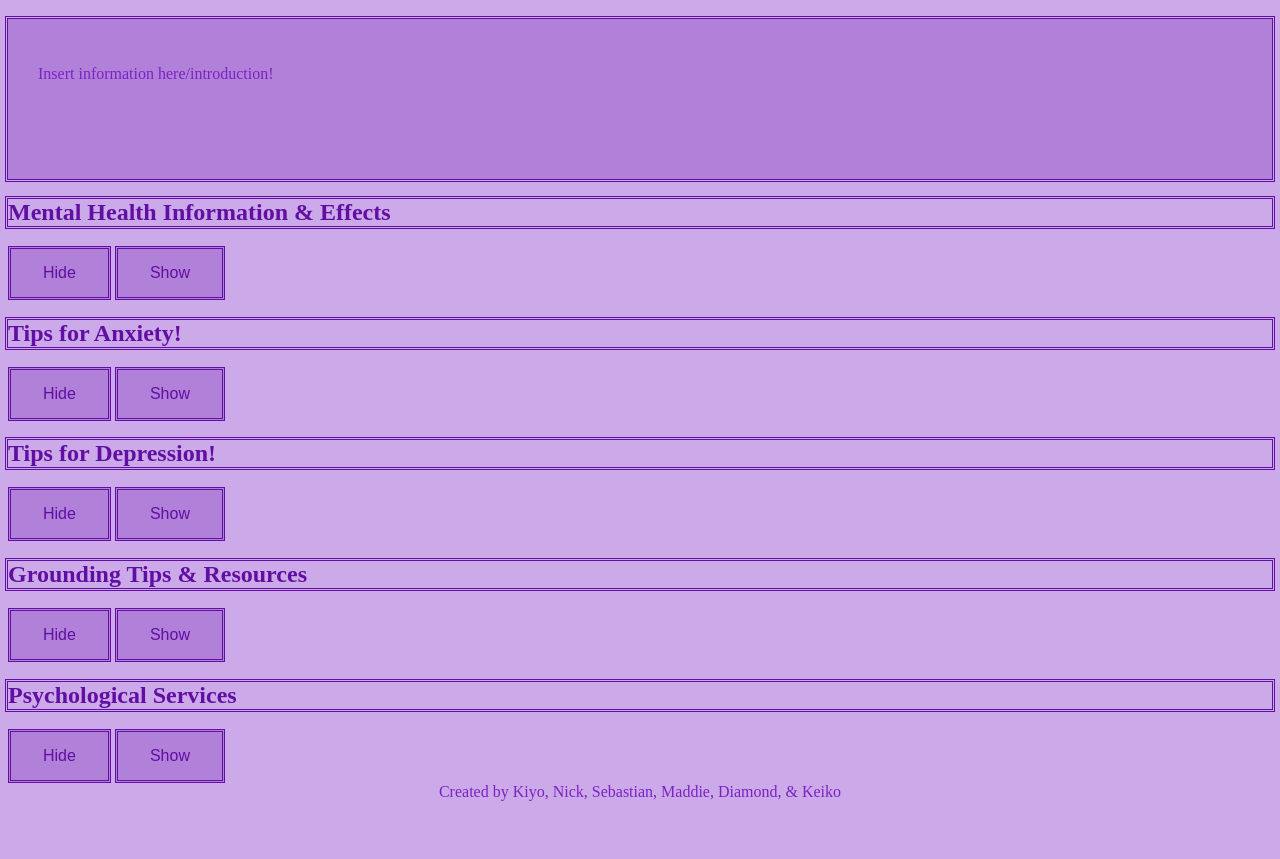
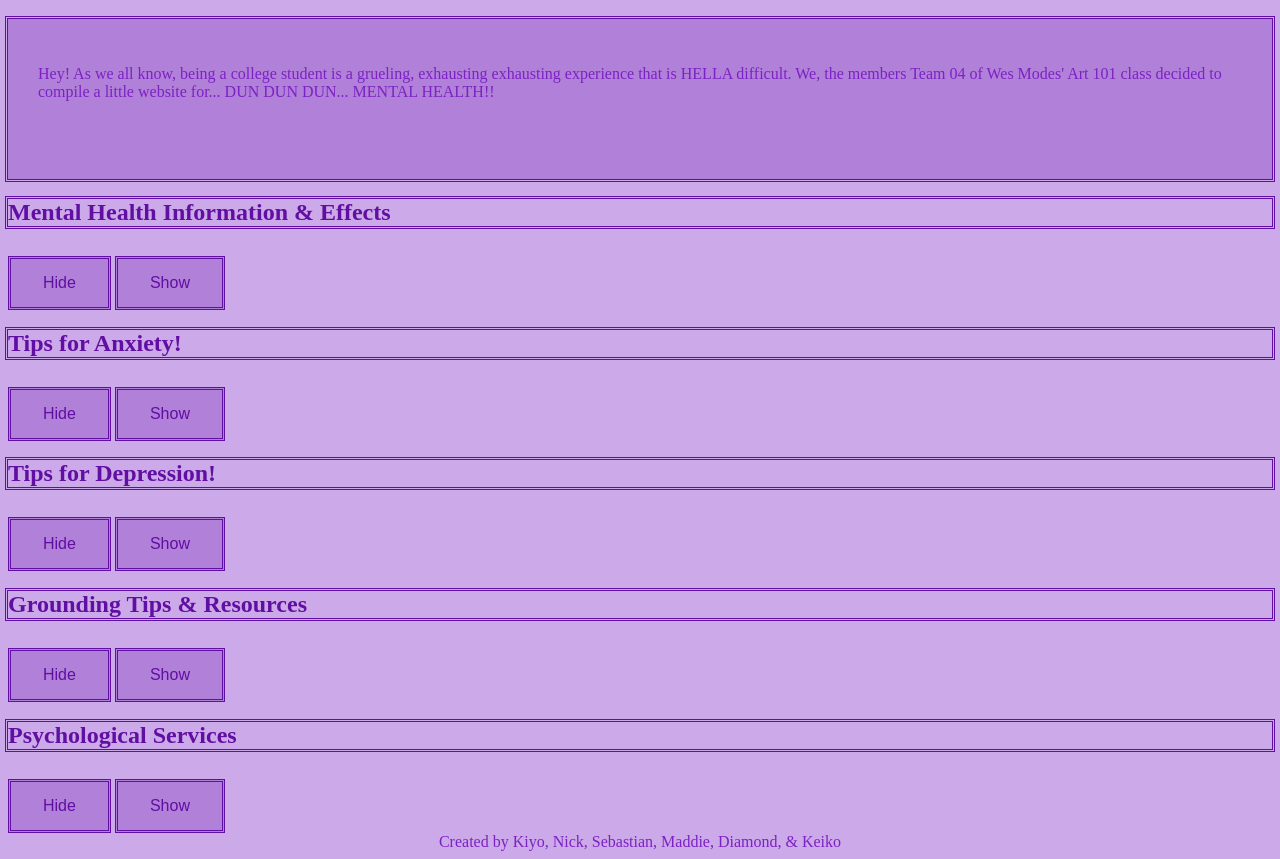
Before and after one commit to kiyomizuki/im-anxious, a plain HTML site: page index.html in a window 1280 px wide. Shown: the part 61-920 px from the top of the page. Before the commit the page ends 870 px from the top, so only its background shows below. Drawn offline with nearby package versions, Linux system fonts and the light colour scheme.

Commit message:
tyler saved me

```diff
--- a/css/imanxious.css
+++ b/css/imanxious.css
@@ -44,6 +44,7 @@ button {
   text-decoration: none;
   display: inline-block;
   font-size: 16px;
+  margin-top: 10px;
 }
 
 img {
--- a/index.html
+++ b/index.html
@@ -13,7 +13,11 @@
 
   <h1>Mental Health Resources</h1>
   <div id="main">
-    <p>Insert information here/introduction!</p>
+    <p style=center>Hey! As we all know, being a college student is a grueling, exhausting exhausting experience that is HELLA difficult. We, the members Team 04 of Wes Modes' Art 101 class decided to compile a little website for...
+
+		DUN DUN DUN...
+
+		MENTAL HEALTH!!</p>
     </div>
 
 <body>
```
